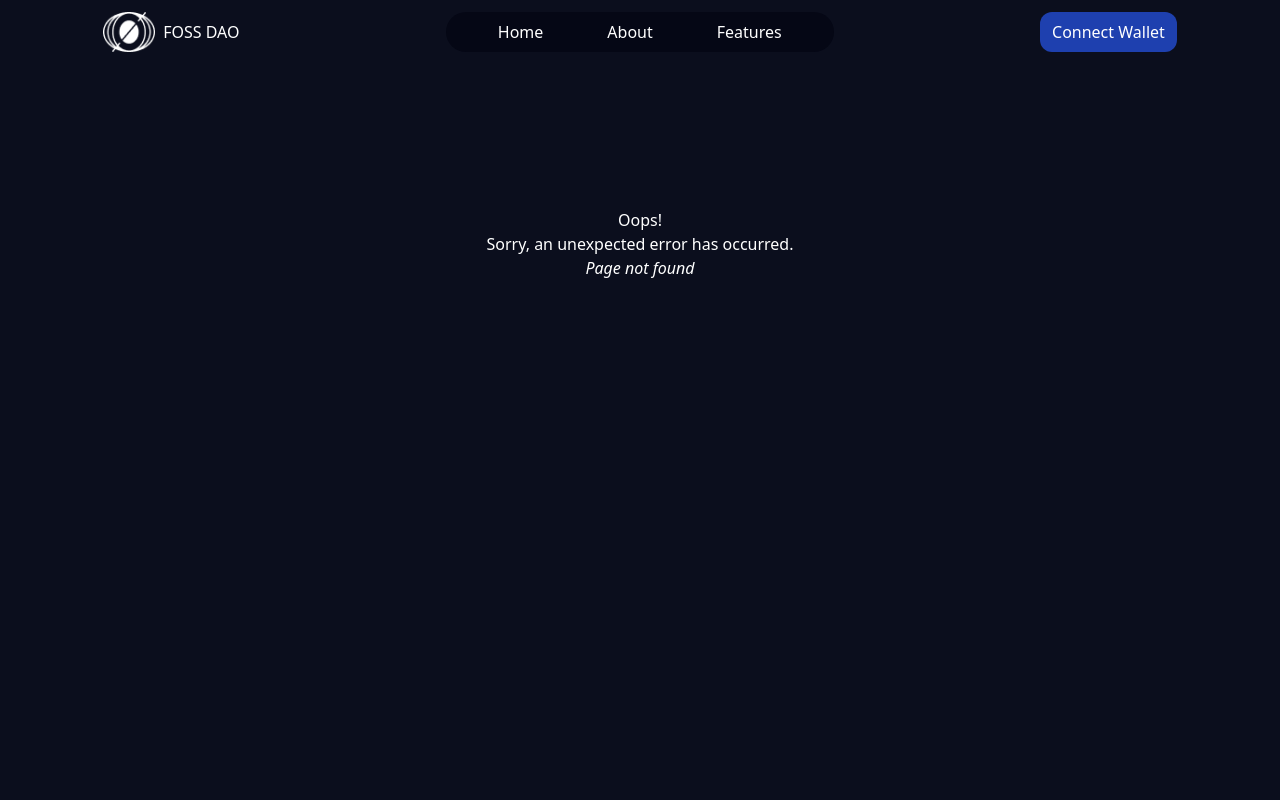
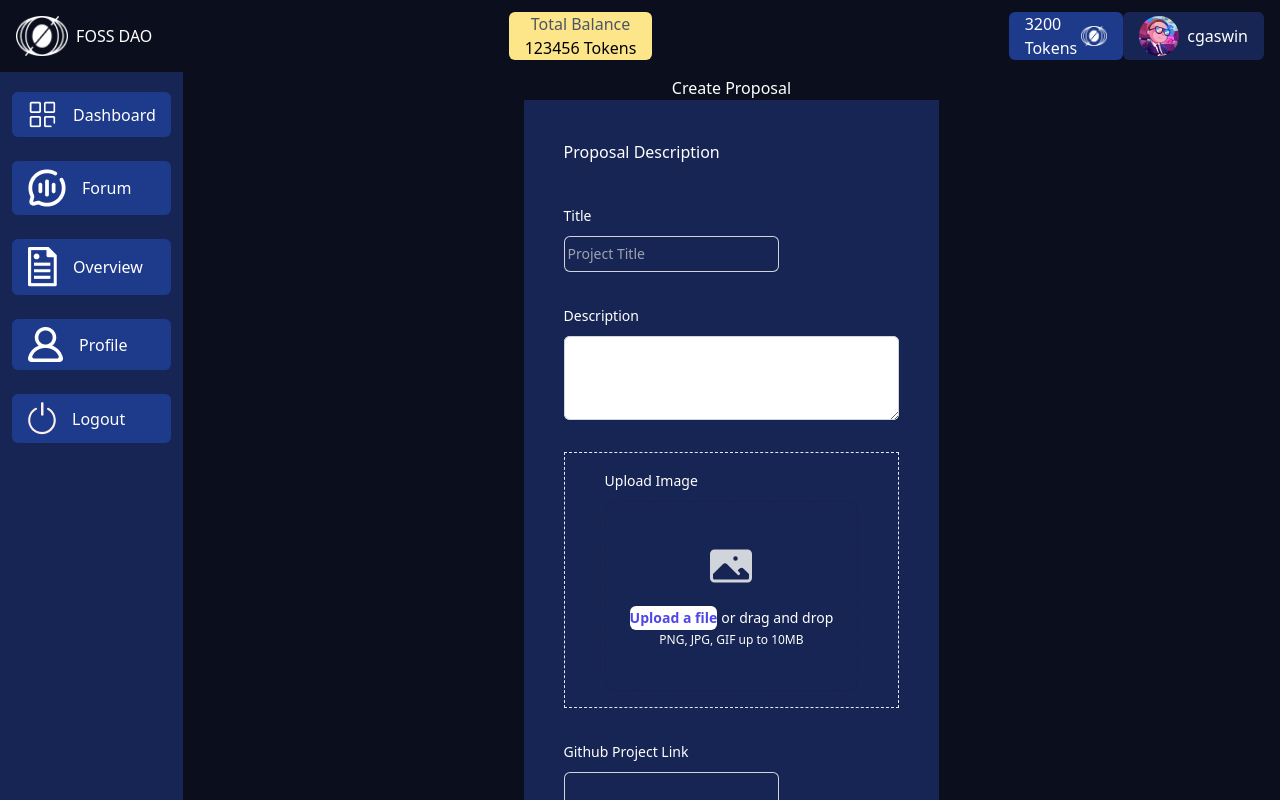
Before and after one commit to cgaswin/FOSS-DAO, a React (Vite) app in the folder client/: page /proposal/create in a window 1280 px wide. Before the commit this address had no page. Built offline with nearby package versions, Linux system fonts and the light colour scheme.

Commit message:
added profile page

```diff
--- a/client/package.json
+++ b/client/package.json
@@ -10,6 +10,7 @@
     "preview": "vite preview"
   },
   "dependencies": {
+    "@heroicons/react": "^2.1.1",
     "@radix-ui/react-dialog": "^1.0.5",
     "@radix-ui/react-progress": "^1.0.3",
     "@radix-ui/react-slot": "^1.0.2",
--- a/client/src/App.tsx
+++ b/client/src/App.tsx
@@ -3,6 +3,7 @@ import Home from "./pages/Home";
 import Dashboard from "./pages/Dashboard";
 import Profile from "./pages/Profile";
 import Error from "./pages/Error";
+import Proposal from "./pages/Proposal";
 
 const router = createBrowserRouter([
 	{
@@ -16,6 +17,9 @@ const router = createBrowserRouter([
   }, {
     path: "/profile",
     element: <Profile/>
+  }, {
+    path: "/proposal/create",
+    element: <Proposal/>
   }
 ]);
 
--- a/client/src/components/Sidebar.tsx
+++ b/client/src/components/Sidebar.tsx
@@ -7,7 +7,7 @@ import LogoutIcon from "../assets/LogoutIcon.png";
 
 const Sidebar = () => {
 	return (
-		<div className="w-1/6 mt-3 h-[calc(100vh-4rem)] pt-5  flex flex-col gap-6   bg-blue-950">
+		<div className="w-1/6 mt-3 h-[calc(100vh-4rem)]  pt-5  flex flex-col gap-6   bg-blue-950">
 			<div className="rounded-md bg-blue-900  hover:bg-blue-800 hover:cursor-pointer flex gap-4 items-center text-white mx-3 px-4 py-2 text-center">
 				<img src={DashboardIcon} />
 				<p>Dashboard</p>
@@ -16,10 +16,10 @@ const Sidebar = () => {
 				<img src={ForumIcon} />
 				<p>Forum</p>
 			</div>
-			<div className="rounded-md bg-blue-900 hover:bg-blue-800 hover:cursor-pointer flex gap-4 items-center text-white mx-3 px-4 py-2 text-center">
+			{/* <div className="rounded-md bg-blue-900 hover:bg-blue-800 hover:cursor-pointer flex gap-4 items-center text-white mx-3 px-4 py-2 text-center">
 				<img src={DepositIcon} />
 				<p>Deposit</p>
-			</div>
+			</div> */}
 			<div className="rounded-md bg-blue-900  hover:bg-blue-800 hover:cursor-pointer flex gap-4 items-center text-white mx-3 px-4 py-2 text-center">
 				<img src={OverviewIcon} />
 				<p>Overview</p>
--- a/client/src/pages/Profile.tsx
+++ b/client/src/pages/Profile.tsx
@@ -1,8 +1,69 @@
+import DashboardTopNav from "@/components/DashboardTopNav";
+import Sidebar from "@/components/Sidebar";
 
 const Profile = () => {
-  return (
-    <div>Profile</div>
-  )
-}
+	return (
+		<div className="h-screen overflow-hidden">
+			<DashboardTopNav />
+			<div className="flex ">
+				<Sidebar />
+				<div className="flex flex-col overflow-y-scroll h-screen   items-center w-full mt-4 pb-20 ">
+					<div className="">
+						<h1>Profile</h1>
+					</div>
+					<div className="bg-blue-950  px-10 mb-10 py-10">
+						<h1>Edit profile</h1>
+						<form className="flex ">
+							<div className="space-y-12">
+								<div className="border-b border-gray-900/10 pb-12">
+									<div className="mt-10 grid grid-cols-1 gap-x-6 gap-y-8 sm:grid-cols-6">
+										<div className="sm:col-span-4">
+											<label
+												htmlFor="username"
+												className="block  text-sm font-medium leading-6 text-white"
+											>
+												Username
+											</label>
+											<div className="mt-2">
+												<div className="flex rounded-md shadow-sm ring-1 ring-inset ring-gray-300 focus-within:ring-2 focus-within:ring-inset focus-within:ring-indigo-600 sm:max-w-md">
+													<input
+														type="text"
+														name="username"
+														id="username"
+														className="block flex-1 border-0 bg-transparent py-1.5 pl-1 text-white placeholder:text-gray-400 focus:ring-0 sm:text-sm sm:leading-6"
+														placeholder="username"
+													/>
+												</div>
+											</div>
+										</div>
+										<div className="sm:col-span-4">
+											<label
+												htmlFor="githubId"
+												className="block text-sm font-medium leading-6 text-white"
+											>
+												Github id
+											</label>
+											<div className="mt-2">
+												<div className="flex rounded-md shadow-sm ring-1 ring-inset ring-gray-300 focus-within:ring-2 focus-within:ring-inset focus-within:ring-indigo-600 sm:max-w-md">
+													<input
+														type="text"
+														name="githubId"
+														id="githubId"
+														placeholder="Github ID"
+														className="block flex-1 border-0 bg-transparent py-1.5 pl-1 text-white placeholder:text-gray-400 focus:ring-0 sm:text-sm sm:leading-6"
+													/>
+												</div>
+											</div>
+										</div>
+									</div>
+								</div>
+							</div>
+						</form>
+					</div>
+				</div>
+			</div>
+		</div>
+	);
+};
 
-export default Profile
+export default Profile;
--- /dev/null
+++ b/client/src/pages/Proposal.tsx
@@ -0,0 +1,144 @@
+import DashboardTopNav from "@/components/DashboardTopNav";
+import Sidebar from "@/components/Sidebar";
+
+import { PhotoIcon } from "@heroicons/react/24/solid";
+
+const Proposal = () => {
+	return (
+		<div className="h-screen overflow-hidden">
+			<DashboardTopNav />
+			<div className="flex ">
+				<Sidebar />
+				<div className="flex flex-col overflow-y-scroll h-screen   items-center w-full mt-4 pb-20 ">
+					<div className="">
+						<h1>Create Proposal</h1>
+					</div>
+					<div className="bg-blue-950  px-10 mb-10 py-10">
+						<h1>Proposal Description</h1>
+						<form className="flex ">
+							<div className="space-y-12">
+								<div className="border-b border-gray-900/10 pb-12">
+									<div className="mt-10 grid grid-cols-1 gap-x-6 gap-y-8 sm:grid-cols-6">
+										<div className="sm:col-span-4">
+											<label
+												htmlFor="username"
+												className="block  text-sm font-medium leading-6 text-white"
+											>
+												Title
+											</label>
+											<div className="mt-2">
+												<div className="flex rounded-md shadow-sm ring-1 ring-inset ring-gray-300 focus-within:ring-2 focus-within:ring-inset focus-within:ring-indigo-600 sm:max-w-md">
+													<input
+														type="text"
+														name="title"
+														id="title"
+														className="block flex-1 border-0 bg-transparent py-1.5 pl-1 text-white placeholder:text-gray-400 focus:ring-0 sm:text-sm sm:leading-6"
+														placeholder="Project Title"
+													/>
+												</div>
+											</div>
+										</div>
+
+										<div className="col-span-full">
+											<label
+												htmlFor="about"
+												className="block text-sm font-medium leading-6 text-white"
+											>
+												Description
+											</label>
+											<div className="mt-2">
+												<textarea
+													id="description"
+													name="description"
+													rows={3}
+													className="block w-full rounded-md border-0 py-1.5 text-white shadow-sm ring-1 ring-inset ring-gray-300 placeholder:text-gray-400 focus:ring-2 focus:ring-inset focus:ring-indigo-600 sm:text-sm sm:leading-6"
+													defaultValue={""}
+												/>
+											</div>
+										</div>
+
+										<div className="col-span-full px-10 py-4 border-dashed border-[1px] ">
+											<label
+												htmlFor="cover-photo"
+												className="block text-sm font-medium leading-6 text-white"
+											>
+												Upload Image
+											</label>
+											<div className="mt-2 flex justify-center rounded-lg border border-dashed border-gray-900/25 px-6 py-10">
+												<div className="text-center">
+													<PhotoIcon
+														className="mx-auto h-12 w-12 text-gray-300"
+														aria-hidden="true"
+													/>
+													<div className="mt-4 flex text-sm leading-6 text-white-600">
+														<label
+															htmlFor="file-upload"
+															className="relative cursor-pointer rounded-md bg-white font-semibold text-indigo-600 focus-within:outline-none focus-within:ring-2 focus-within:ring-indigo-600 focus-within:ring-offset-2 hover:text-indigo-500"
+														>
+															<span>Upload a file</span>
+															<input
+																id="file-upload"
+																name="file-upload"
+																type="file"
+																className="sr-only"
+															/>
+														</label>
+														<p className="pl-1">or drag and drop</p>
+													</div>
+													<p className="text-xs leading-5 text-white">
+														PNG, JPG, GIF up to 10MB
+													</p>
+												</div>
+											</div>
+										</div>
+										<div className="sm:col-span-4">
+											<label
+												htmlFor="username"
+												className="block text-sm font-medium leading-6 text-white"
+											>
+												Github Project Link
+											</label>
+											<div className="mt-2">
+												<div className="flex rounded-md shadow-sm ring-1 ring-inset ring-gray-300 focus-within:ring-2 focus-within:ring-inset focus-within:ring-indigo-600 sm:max-w-md">
+													<input
+														type="text"
+														name="projectLink"
+														id="projectLink"
+														autoComplete="projectLink"
+														className="block flex-1 border-0 bg-transparent py-1.5 pl-1 text-white placeholder:text-gray-400 focus:ring-0 sm:text-sm sm:leading-6"
+													/>
+												</div>
+											</div>
+										</div>
+
+										<div className="sm:col-span-4">
+											<label
+												htmlFor="username"
+												className="block  text-sm font-medium leading-6 text-white"
+											>
+												Required Fund
+											</label>
+											<div className="mt-2">
+												<div className="flex rounded-md shadow-sm ring-1 ring-inset ring-gray-300 focus-within:ring-2 focus-within:ring-inset focus-within:ring-indigo-600 sm:max-w-md">
+													<input
+														type="text"
+														name="fund"
+														id="fund"
+														autoComplete="fund"
+														className="block flex-1 border-0 bg-transparent py-1.5 pl-1 text-white placeholder:text-gray-400 focus:ring-0 sm:text-sm sm:leading-6"
+													/>
+												</div>
+											</div>
+										</div>
+									</div>
+								</div>
+							</div>
+						</form>
+					</div>
+				</div>
+			</div>
+		</div>
+	);
+};
+
+export default Proposal;
```
Also changed, not shown: 1 other file (tests, documents, lock files or other folders).
